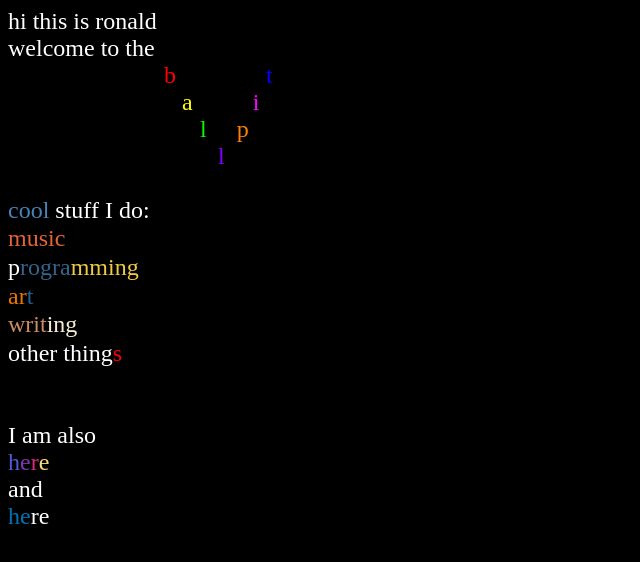
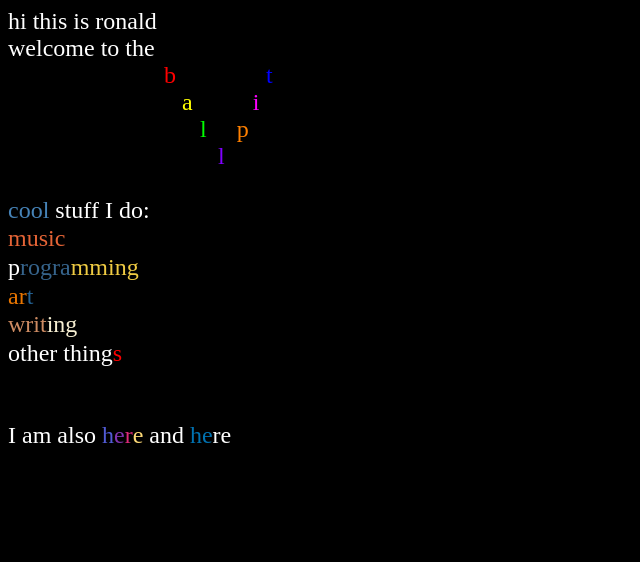
Before and after one commit to ronalddengz/ronalddengz.github.io, a plain HTML site: page index.html in a window 1280 px wide. Shown: the whole page, without its empty margins (0-640 px from the left). Drawn offline with Linux system fonts and the light colour scheme.

Commit message:
Update index.html

```diff
--- a/index.html
+++ b/index.html
@@ -85,17 +85,17 @@
         <br>
         <br>
         <span>I am also </span>
-        <div class="link-container">
-            <a href="https://www.instagram.com/auspiciousfaxmachine/">
+        <span class="link-container">
+            <a href="https://www.instagram.com/auspiciousfaxmachine/" style="display: inline;">
                 <span style="color: #515BD4;">h</span><span style="color: #8134AF;">e</span><span style="color: #DD2A7B;">r</span><span style="color: #FEDA77;">e</span>
             </a>
-        </div>
+        </span>
         <span> and </span>
-        <div class="link-container">
-            <a href="https://www.linkedin.com/in/ronald-deng-a41909253/">
+        <span class="link-container">
+            <a href="https://www.linkedin.com/in/ronald-deng-a41909253/" style="display: inline;">
                 <span style="color: #0072b1;">he</span><span style="color: #FFFFFF;">re</span>
             </a>
-        </div>
+        </span>
         <div class="clickable-area" onclick="window.location.href='https://www.youtube.com/watch?v=uFfToWMsT1c'"></div>
     </div>
 </body>
```
